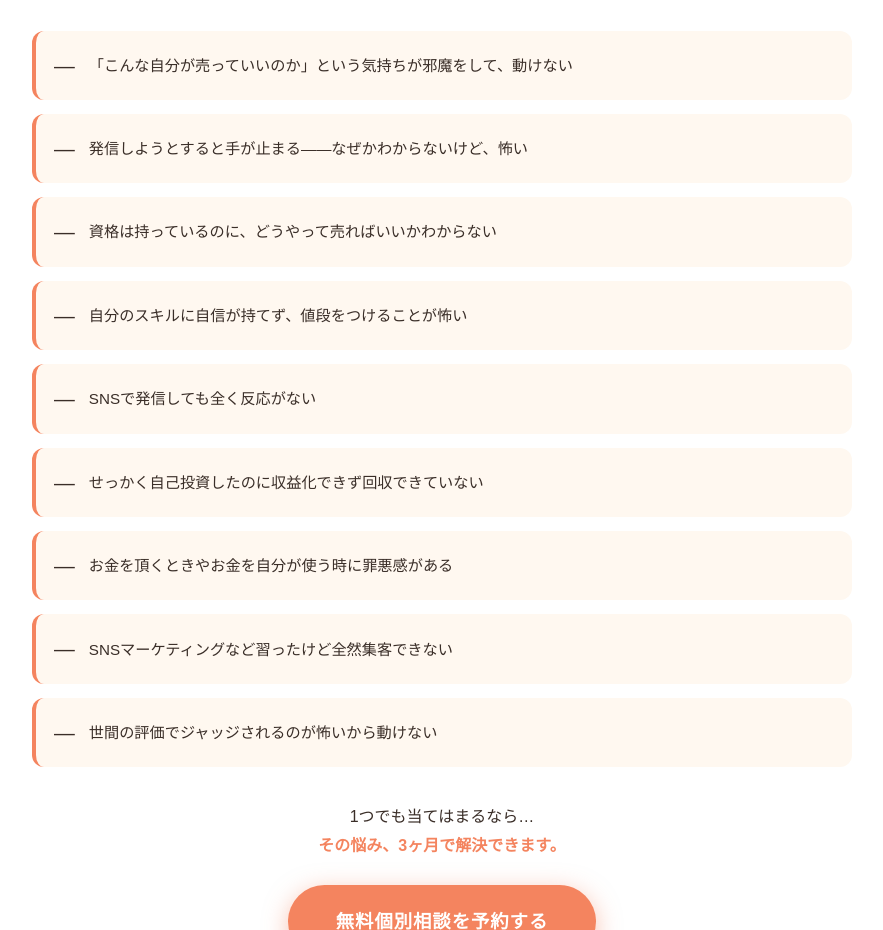
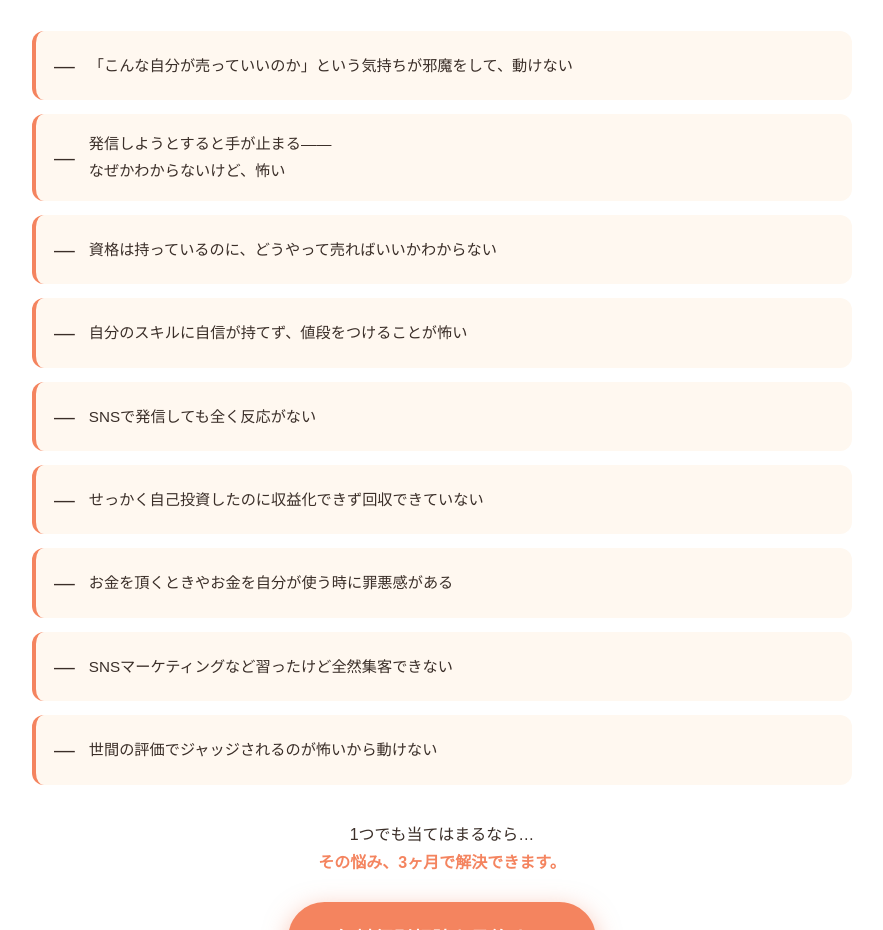
Before and after one commit to neurovitalityrevival-lang/skill-monetize-School, a website: page lp.html in a window 1280 px wide. Shown: the part 860-1790 px from the top of the page, without its empty margins (198-1081 px from the left). Drawn offline with Linux system fonts and the light colour scheme.

Commit message:
サイト更新

```diff
--- a/lp.html
+++ b/lp.html
@@ -308,7 +308,7 @@ src="https://www.facebook.com/tr?id=2080933312746435&ev=PageView&noscript=1"/></
     <div class="divider"></div>
     <div class="concern-grid">
       <div class="concern-row"><span class="concern-check">—</span><span class="concern-txt">「こんな自分が売っていいのか」という気持ちが邪魔をして、動けない</span></div>
-      <div class="concern-row"><span class="concern-check">—</span><span class="concern-txt">発信しようとすると手が止まる——なぜかわからないけど、怖い</span></div>
+      <div class="concern-row"><span class="concern-check">—</span><span class="concern-txt">発信しようとすると手が止まる——<br>なぜかわからないけど、怖い</span></div>
       <div class="concern-row"><span class="concern-check">—</span><span class="concern-txt">資格は持っているのに、どうやって売ればいいかわからない</span></div>
       <div class="concern-row"><span class="concern-check">—</span><span class="concern-txt">自分のスキルに自信が持てず、値段をつけることが怖い</span></div>
       <div class="concern-row"><span class="concern-check">—</span><span class="concern-txt">SNSで発信しても全く反応がない</span></div>
```
